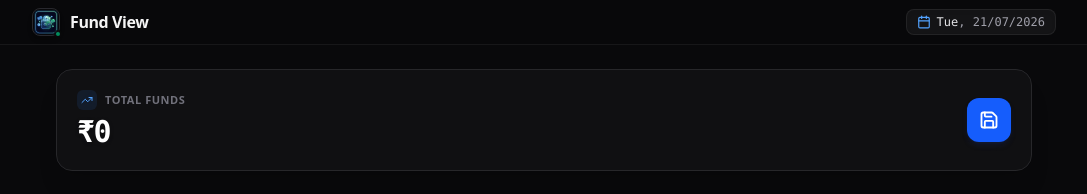
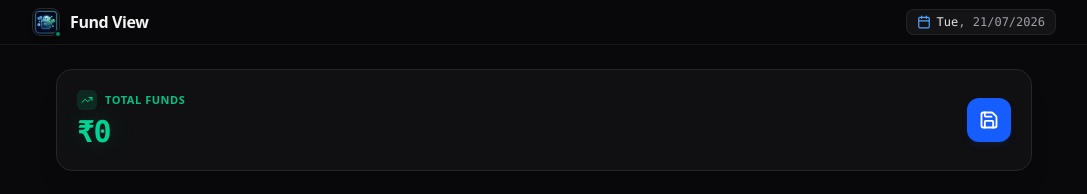
Before and after one commit to prayosh/fund-view, a React (Vite) app: page / in a window 1280 px wide. Shown: the top 194 px of the page, without its empty margins (96-1183 px from the left). Built offline with nearby package versions, Linux system fonts and the light colour scheme.

Commit message:
Update TotalFundsCard.tsx

```diff
--- a/src/components/TotalFundsCard.tsx
+++ b/src/components/TotalFundsCard.tsx
@@ -30,15 +30,15 @@ export const TotalFundsCard: React.FC<TotalFundsCardProps> = ({
       <div className="relative z-10 flex items-center justify-between gap-3">
         {/* Total Funds Display */}
         <div className="space-y-1">
-          <div className="flex items-center space-x-2 text-[11px] uppercase tracking-wider font-semibold text-zinc-500">
-            <span className="p-1 rounded-md bg-blue-500/10 text-blue-400">
+          <div className="flex items-center space-x-2 text-[11px] uppercase tracking-wider font-bold text-emerald-400/90">
+            <span className="p-1 rounded-md bg-emerald-500/15 text-emerald-400">
               <TrendingUp className="w-3 h-3" />
             </span>
             <span>Total Funds</span>
           </div>
 
-          <div className="text-2xl sm:text-3xl font-bold tracking-tighter text-white font-mono drop-shadow-sm flex items-baseline gap-2 overflow-x-auto scrollbar-none">
-            <span className="whitespace-nowrap">{formatCurrency(totalFunds)}</span>
+          <div className="text-2xl sm:text-3xl font-extrabold tracking-tighter text-emerald-400 font-mono drop-shadow-[0_0_12px_rgba(16,185,129,0.2)] flex items-baseline gap-2 overflow-x-auto scrollbar-none">
+            <span className="whitespace-nowrap text-emerald-400">{formatCurrency(totalFunds)}</span>
           </div>
         </div>
 
```
